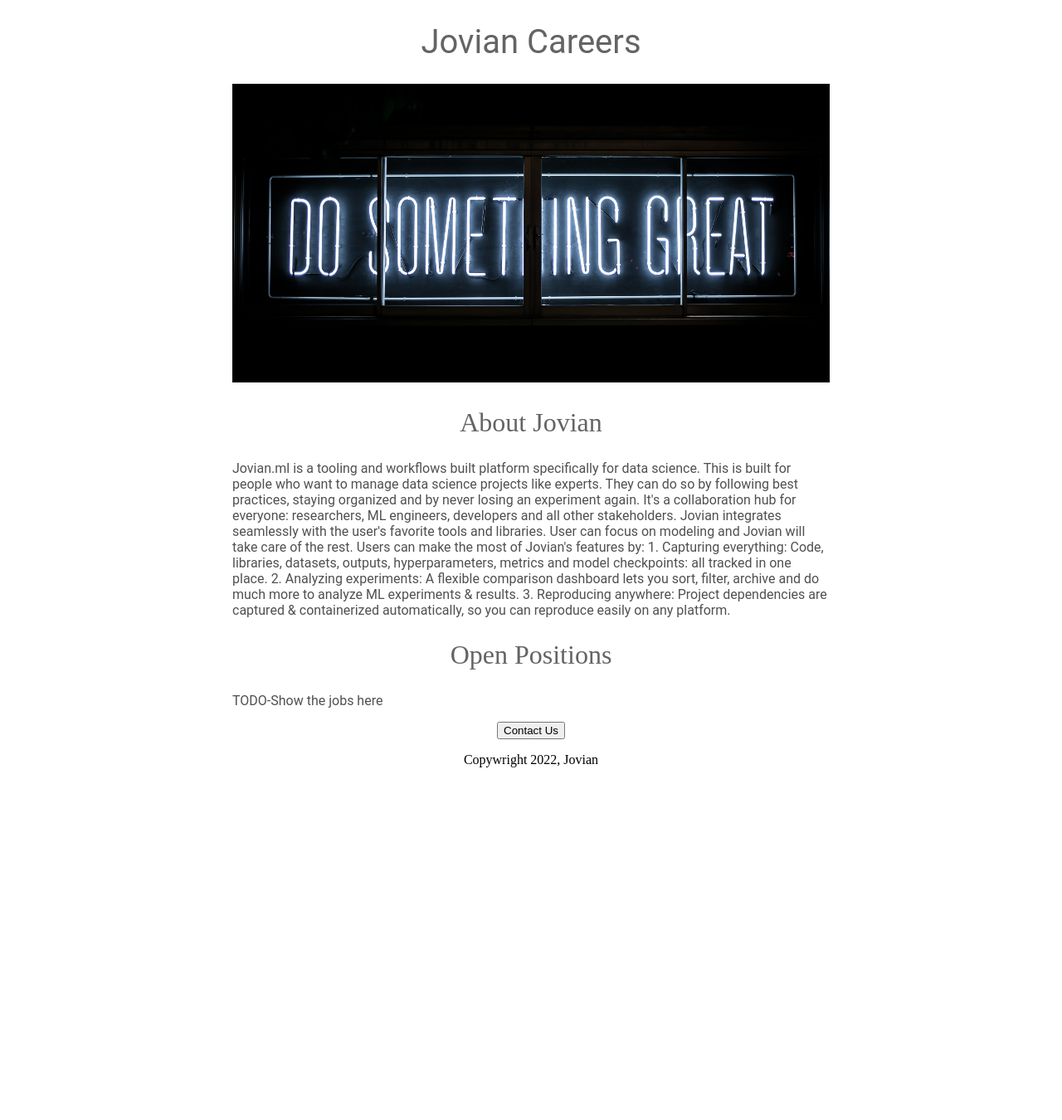
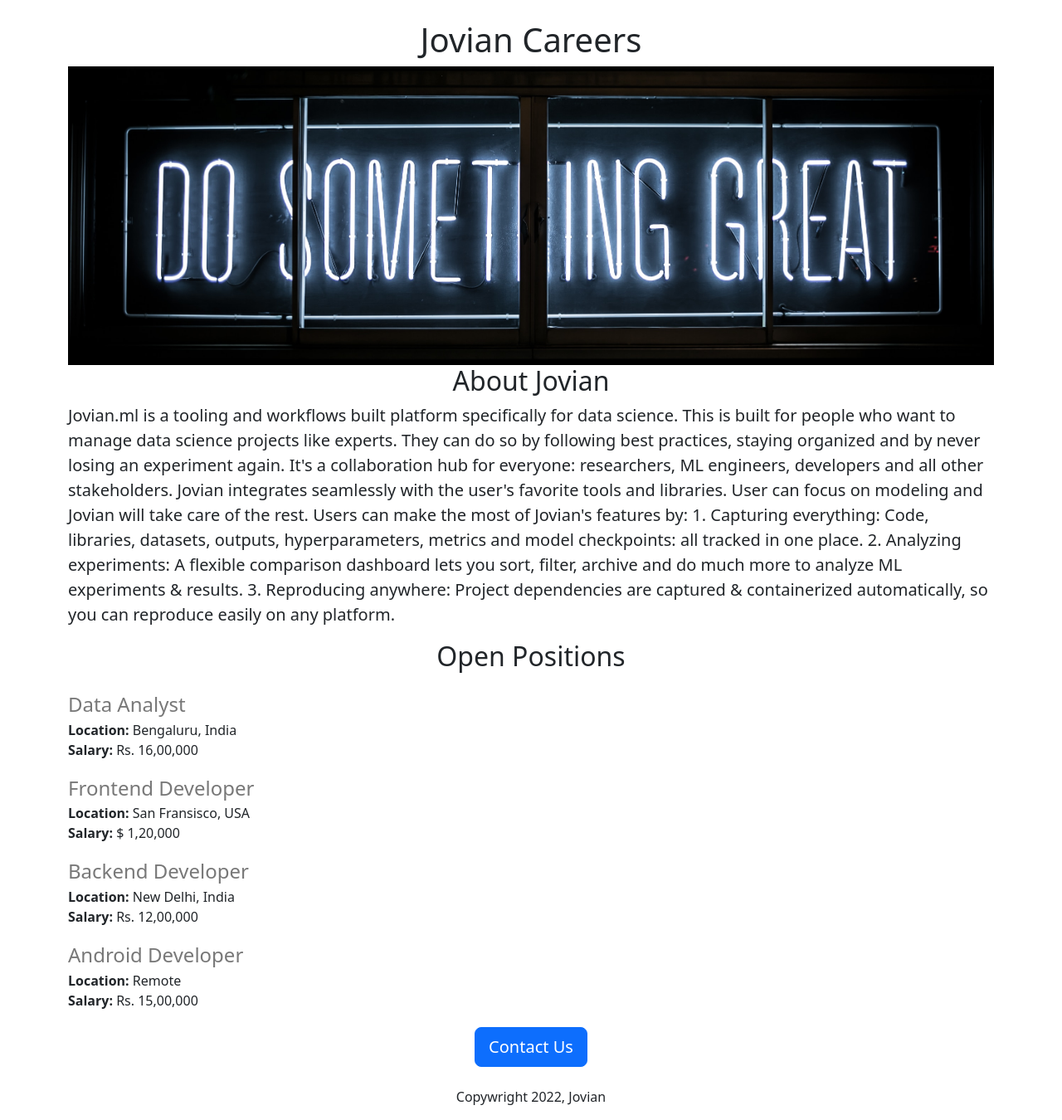
Before and after one commit to Rounak396/jovian-career-website, a Flask app: page / in a window 1280 px wide. Shown: the whole page at 83% size. Before the commit the page ends 925 px from the top, so only its background shows below. Run offline with Flask 3, Linux system fonts and the light colour scheme.

Commit message:
Updated the HTML and Flask files

```diff
--- a/app.py
+++ b/app.py
@@ -2,9 +2,40 @@ from flask import Flask, render_template
 
 app= Flask(__name__)
 
+JOBS= [
+  {
+    'id': 1,
+    'title': 'Data Analyst',
+    'location': 'Bengaluru, India',
+    'salary':'Rs. 16,00,000'
+  },
+
+  {
+    'id': 2,
+    'title': 'Frontend Developer',
+    'location': 'San Fransisco, USA',
+    'salary': '$ 1,20,000',
+  },
+
+  {
+    'id': 3,
+    'title': 'Backend Developer',
+    'location': 'New Delhi, India',
+    'salary': 'Rs. 12,00,000',
+  },
+
+  {
+    'id': 4,
+    'title': 'Android Developer',
+    'location': 'Remote',
+    'salary': 'Rs. 15,00,000'
+  }
+]
+
 @app.route("/")
 def hello_jovian():
-  return render_template('home.html')
+  return render_template('home.html', jobs=JOBS,
+                                company_name= 'Jovian' )
 
 if __name__=="__main__":
   app.run(host='0.0.0.0', debug=True)
--- a/templates/home.html
+++ b/templates/home.html
@@ -5,60 +5,39 @@
   <meta http-equiv="X-UA-Compatible" content="IE=edge">
   <meta name="viewport" content="width=device-width, initial-scale=1.0">
   <title>Jovian Careers</title>
+<link href="https://cdn.jsdelivr.net/npm/bootstrap@5.3.0-alpha3/dist/css/bootstrap.min.css" rel="stylesheet" integrity="sha384-KK94CHFLLe+nY2dmCWGMq91rCGa5gtU4mk92HdvYe+M/SXH301p5ILy+dN9+nJOZ" crossorigin="anonymous">
   <style>
-    h1{
-      font-size: 40px;
-      font-family: Roboto;
-      font-weight: normal;
-      color: rgb(100, 100, 100);
-      text-align: center;
-    }
-
     #banner{
+      height: 360px;
       width: 100%;
-      height: 360px;
       object-fit: cover;
     }
-
-    h2{
-      font: Roboto;
-      font-size: 32px;
-      color: rgb(100, 100, 100);
-      text-align: center;
-      font-weight: normal;
-    }
-
-    .bodytext{
-      font-family: Roboto;
-      color: rgb(80, 80, 80);
-    }
-
-    #container{
-      max-width: 720px;
-      margin-left: 80px;
-      margin: 0 auto 0 auto;
-    }
-
-
   </style>
 </head>
 <body>
-  <div id="container">
-  <h1>Jovian Careers</h1>
-  <img id="banner" src="static/Banner.jpeg">
-  <h2>About Jovian</h2>
-  <p class="bodytext">Jovian.ml is a tooling and workflows built platform specifically for data science. This is built for people who want to manage data science projects like experts. They can do so by following best practices, staying organized and by never losing an experiment again. It's a collaboration hub for everyone: researchers, ML engineers, developers and all other stakeholders. Jovian integrates seamlessly with the user's favorite tools and libraries. User can focus on modeling and Jovian will take care of the rest. Users can make the most of Jovian's features by:
+  <div class="container">
+  <h1 class="text-center mt-4 mb-2"> {{company_name}} Careers</h1>
+  <img class="img-fluid" id="banner" src="static/Banner.jpeg">
+  <h2 class="text-center">About Jovian</h2>
+  <p class="lead">Jovian.ml is a tooling and workflows built platform specifically for data science. This is built for people who want to manage data science projects like experts. They can do so by following best practices, staying organized and by never losing an experiment again. It's a collaboration hub for everyone: researchers, ML engineers, developers and all other stakeholders. Jovian integrates seamlessly with the user's favorite tools and libraries. User can focus on modeling and Jovian will take care of the rest. Users can make the most of Jovian's features by:
 
 1. Capturing everything: Code, libraries, datasets, outputs, hyperparameters, metrics and model checkpoints: all tracked in one place.
 
 2. Analyzing experiments: A flexible comparison dashboard lets you sort, filter, archive and do much more to analyze ML experiments & results.
 
 3. Reproducing anywhere: Project dependencies are captured & containerized automatically, so you can reproduce easily on any platform.</p>
-  <h2>Open Positions</h2>
-  <p class="bodytext">TODO-Show the jobs here</p>
-  <div style="text-align: center;">
-    <button>Contact Us</button>
-    <p>Copywright 2022, Jovian</p>
+
+  <h2 class="text-center mt-2 mb-4">Open Positions</h2>
+
+
+    {% for job in jobs %}
+       {% include 'template.html' %}
+    {% endfor %}
+
+
+  <div class="text-center">
+    <button class="btn btn-primary btn-lg">Contact Us</button>
+    <p class="mt-4">Copywright 2022, Jovian</p>
   </div>
   </div>
 </body>
--- /dev/null
+++ b/templates/template.html
@@ -0,0 +1,11 @@
+<div style="margin-bottom: 16px; padding-bottom: 4px;">
+
+       <h4 style="color: rgb(120, 120, 120); margin-bottom: 4px; ">
+    {{job['title']}}</h4>
+
+       <div><b>Location: </b>{{job['location']}}</div>
+
+
+       <div><b>Salary: </b>{{job['salary']}}</div>
+
+</div>
```
